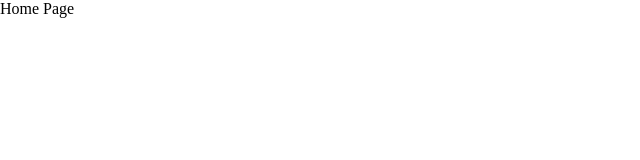
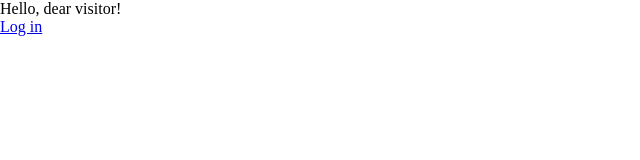
Before and after one commit to AlonLandmann/link-squirrel, a Next.js app: page / in a window 1280 px wide. Shown: the top 160 px of the page, without its empty margins (0-640 px from the left). Built offline with nearby package versions, Linux system fonts and the light colour scheme; no server answers.

Commit message:
[add] authentication

```diff
--- a/components/Home.js
+++ b/components/Home.js
@@ -1,7 +1,18 @@
+import { useUser } from '@auth0/nextjs-auth0/client'
+
 export default function Home() {
+  const { user, error, isLoading } = useUser()
+
+  if (isLoading) return <div>Loading...</div>
+  if (error) return <div>{error.message}</div>
+
   return (
     <div>
-      Home Page
+      <div>Hello, {user ? user.name : 'dear visitor'}!</div>
+      {user
+        ? <div><a href='/api/auth/logout'>Log out</a></div>
+        : <div><a href='/api/auth/login'>Log in</a></div>
+      }
     </div>
   )
 }
--- a/pages/_app.js
+++ b/pages/_app.js
@@ -1,5 +1,10 @@
+import { UserProvider } from '@auth0/nextjs-auth0/client'
 import '@/css/globals.css'
 
 export default function App({ Component, pageProps }) {
-  return <Component {...pageProps} />
+  return (
+    <UserProvider>
+      <Component {...pageProps} />
+    </UserProvider>
+  )
 }
--- /dev/null
+++ b/pages/api/auth/[...auth0].js
@@ -0,0 +1,3 @@
+import { handleAuth } from '@auth0/nextjs-auth0'
+
+export default handleAuth()
```
